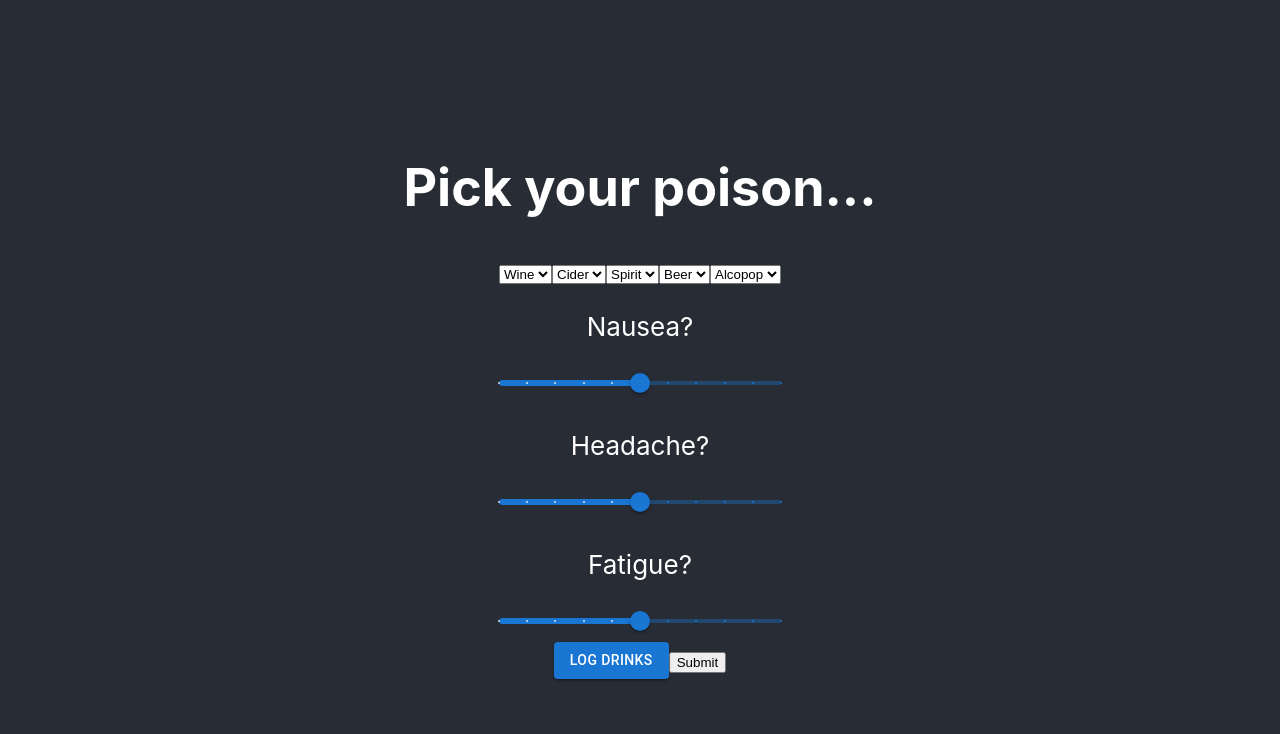
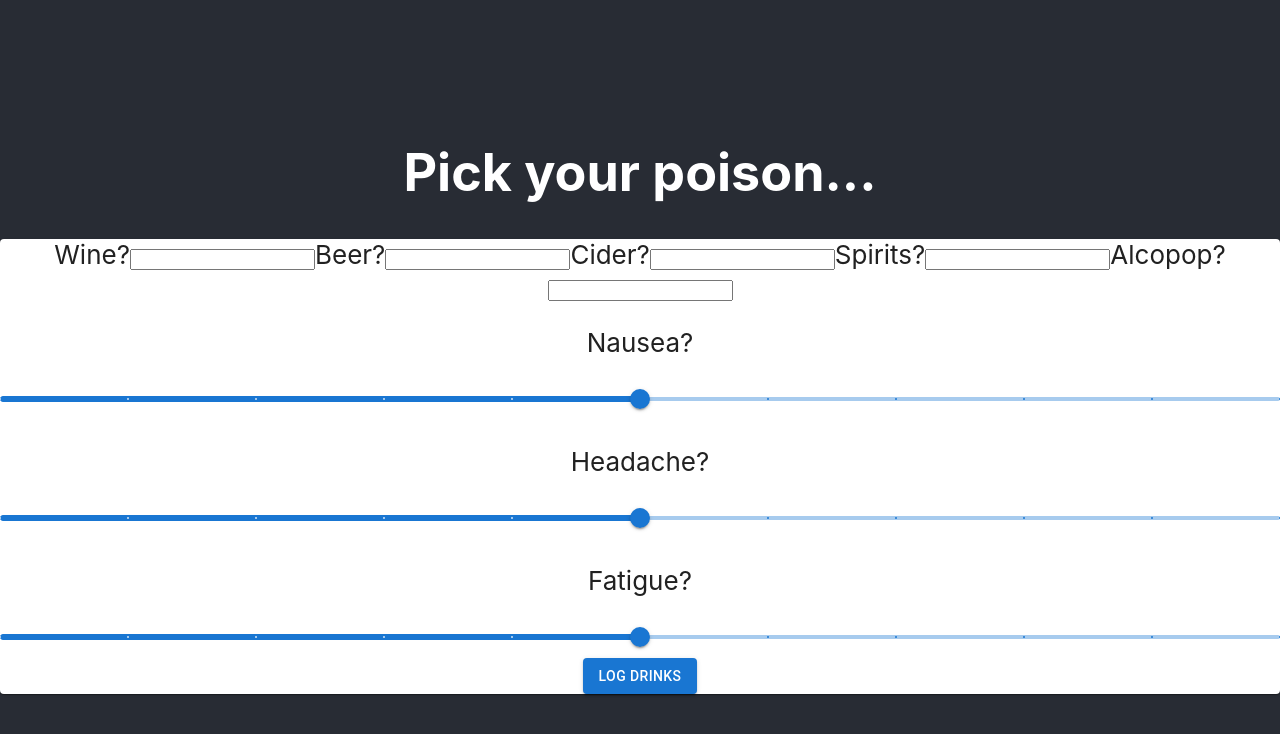
Before and after one commit to vglampard/pick-your-poison-fe, a React (Create React App) app: page / in a window 1280 px wide. Shown: the top 734 px of the page. Built offline with nearby package versions, Linux system fonts and the light colour scheme.

Commit message:
changed to normal input text fields for first pass

```diff
--- a/src/components/drinksInput/drinksInput.js
+++ b/src/components/drinksInput/drinksInput.js
@@ -1,130 +1,105 @@
 import Slider from "@mui/material/Slider";
 import Button from "@mui/material/Button";
 import { useState } from "react";
-import { FormControl, InputLabel, Select, MenuItem } from "@mui/material";
 import React from "react";
-import { useForm } from "react-hook-form";
+import { Paper } from "@mui/material";
 
 export default function DrinksInput() {
   const [headacheState, setHeadacheState] = useState(5);
   const [nauseaState, setNauseaState] = useState(5);
   const [fatigueState, setFatigueState] = useState(5);
-  const {
-    register,
-    handlSubmit,
-    formState: { errors },
-  } = useForm({});
+  const [wineState, setWineState] = useState(0);
+  const [beerState, setBeerState] = useState(0);
+  const [ciderState, setCiderState] = useState(0);
+  const [spiritState, setSpiritState] = useState(0);
+  const [alcopopState, setAlcopopState] = useState(0);
 
   function handleClick() {
-    console.log("final results:", nauseaState, headacheState, fatigueState);
+    console.log(
+      "final results:",
+      nauseaState,
+      headacheState,
+      fatigueState,
+      wineState,
+      beerState,
+      spiritState,
+      alcopopState,
+      ciderState
+    );
   }
-
-function handleSubmit(data, e){
-    e.preventDefault();
-    console.log("DATA:", data)
-}
   function changeNauseaValue(event, value) {
     setNauseaState(value);
     console.log(nauseaState);
   }
-
   function changeHeadacheValue(event, value) {
     setHeadacheState(value);
     console.log(headacheState);
   }
-
   function changeFatigueValue(event, value) {
     setFatigueState(value);
     console.log(fatigueState);
   }
 
-  function handleWineChange() {}
+  function handleWineChange(event) {
+    setWineState(event.target.value);
+    console.log(wineState);
+  }
+  function handleBeerChange(event) {
+    setWineState(event.target.value);
+  }
+  function handleCiderChange(event) {
+    setWineState(event.target.value);
+  }
+  function handleSpiritChange(event) {
+    setWineState(event.target.value);
+  }
+  function handleAlcopopChange(event) {
+    setWineState(event.target.value);
+  }
 
   return (
-    <div>
+    <Paper>
+      <label for="wine">Wine?</label>
+      <input
+        type="text"
+        id="wine"
+        name="wine"
+        onChange={handleWineChange}
+      ></input>
 
-<form
-			aria-label="Add new resource"
-			className="form"
-			onSubmit={handleSubmit}
-		>
-            <select
-						{...register("wine", { required: "Wine amount is required" })} aria-label = "wine-amount-dropdown"
-					>
-						<option value="">Wine</option>
-						<option value="1">1</option>
-						<option value="2">2</option>
-						<option value="3">3</option>
-						<option value="4">4</option>
-						<option value="5">5</option>
-						<option value="6">6</option>
-						<option value="7">7</option>
-						<option value="8">8</option>
-						<option value="9">9</option>
-						<option value="10">10</option>
-					</select>
-                    <select
-						{...register("cider", { required: "Cider amount is required" })} aria-label = "Cider-amount-dropdown"
-					>
-						<option value="">Cider</option>
-						<option value="1">1</option>
-						<option value="2">2</option>
-						<option value="3">3</option>
-						<option value="4">4</option>
-						<option value="5">5</option>
-						<option value="6">6</option>
-						<option value="7">7</option>
-						<option value="8">8</option>
-						<option value="9">9</option>
-						<option value="10">10</option>
-					</select>
-                    <select
-						{...register("spirit", { required: "Spirit amount is required" })} aria-label = "Spirit-amount-dropdown"
-					>
-						<option value="">Spirit</option>
-						<option value="1">1</option>
-						<option value="2">2</option>
-						<option value="3">3</option>
-						<option value="4">4</option>
-						<option value="5">5</option>
-						<option value="6">6</option>
-						<option value="7">7</option>
-						<option value="8">8</option>
-						<option value="9">9</option>
-						<option value="10">10</option>
-					</select>
-                    <select
-						{...register("beer", { required: "Beer amount is required" })} aria-label = "Beer-amount-dropdown"
-					>
-						<option value="">Beer</option>
-						<option value="1">1</option>
-						<option value="2">2</option>
-						<option value="3">3</option>
-						<option value="4">4</option>
-						<option value="5">5</option>
-						<option value="6">6</option>
-						<option value="7">7</option>
-						<option value="8">8</option>
-						<option value="9">9</option>
-						<option value="10">10</option>
-					</select>
-                    <select
-						{...register("alcopop", { required: "Alcopop amount is required" })} aria-label = "Alcopop-amount-dropdown"
-					>
-						<option value="">Alcopop</option>
-						<option value="1">1</option>
-						<option value="2">2</option>
-						<option value="3">3</option>
-						<option value="4">4</option>
-						<option value="5">5</option>
-						<option value="6">6</option>
-						<option value="7">7</option>
-						<option value="8">8</option>
-						<option value="9">9</option>
-						<option value="10">10</option>
-					</select>
+      <label for="beer">Beer?</label>
+      <input
+        type="text"
+        id="beer"
+        name="beer"
+        onChange={handleBeerChange}
+      ></input>
 
-                    <p>Nausea?</p>
+      <label for="cider">Cider?</label>
+      <input
+        type="text"
+        id="cider"
+        name="cider"
+        onChange={handleCiderChange}
+      ></input>
+
+      <label for="spirit">Spirits?</label>
+      <input
+        type="text"
+        id="spirit"
+        name="spirit"
+        onChange={handleSpiritChange}
+      ></input>
+
+      <label for="alcopop">Alcopop?</label>
+      <input
+        type="text"
+        id="alcopop"
+        name="alcopop"
+        onChange={handleAlcopopChange}
+      ></input>
+
+      <p>Nausea?</p>
       <Slider
         aria-label="nausea"
         className="slider"
@@ -136,7 +111,6 @@ function handleSubmit(data, e){
         marks
         min={0}
         max={10}
-        {...register("nausea", { required: "Nausea score is required" })}
       />
       <p>Headache?</p>
       <Slider
@@ -167,11 +141,6 @@ function handleSubmit(data, e){
       <Button variant="contained" onClick={handleClick}>
         Log drinks
       </Button>
-      <input id="submit-btn" type="submit" />
-</form>
-
-
-
-    </div>
+    </Paper>
   );
 }
```
